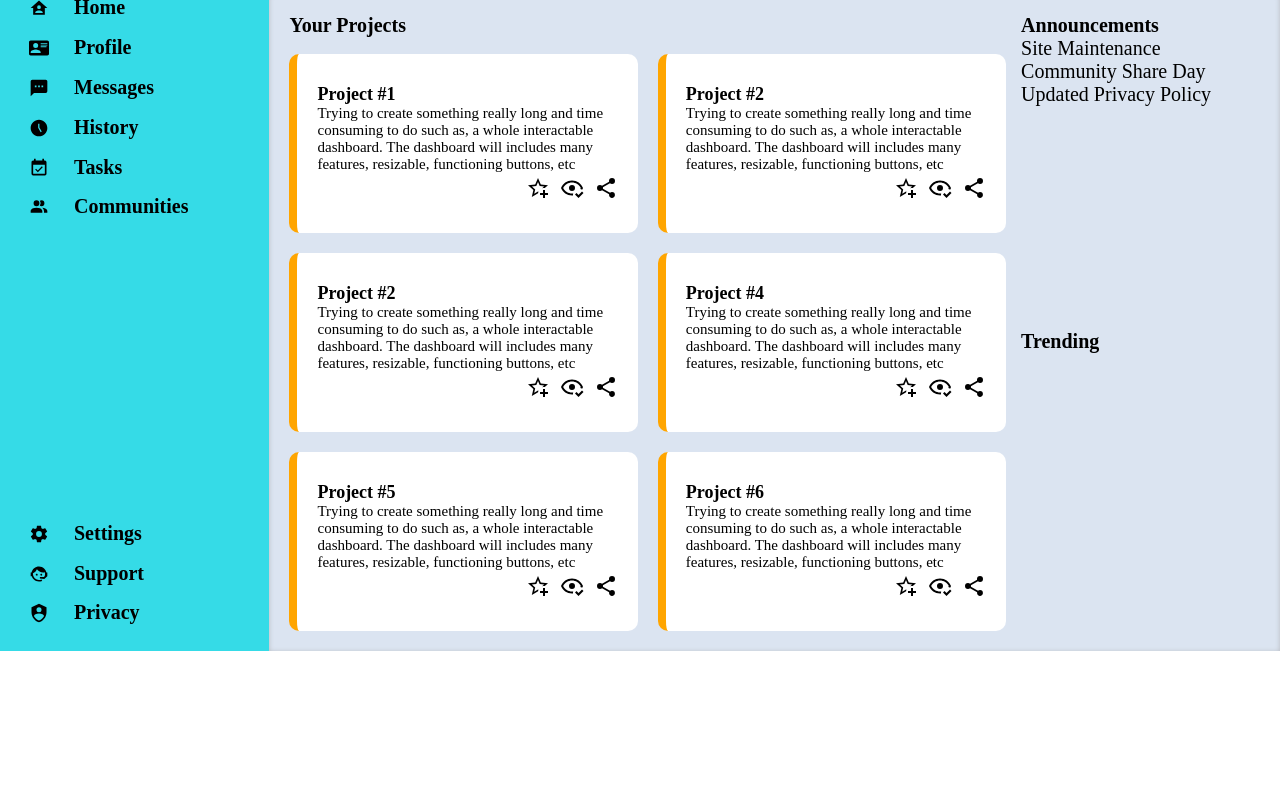
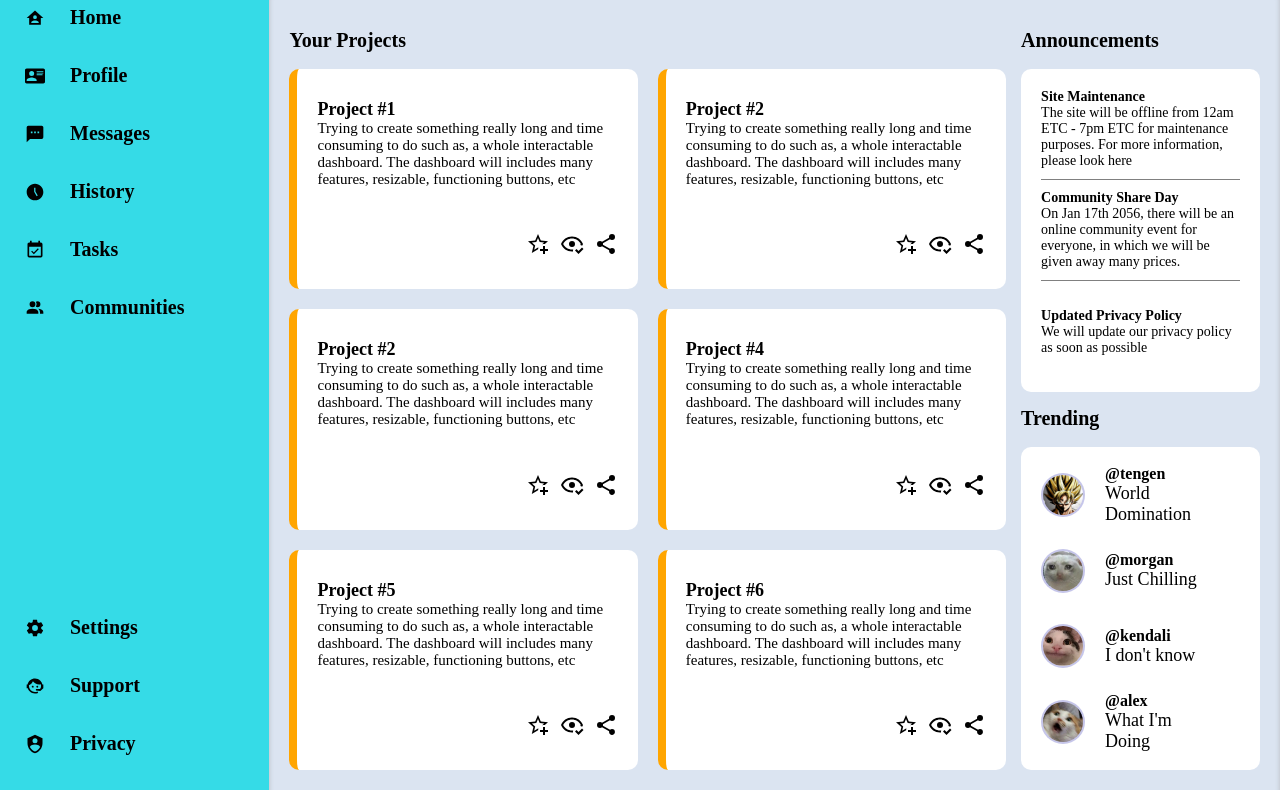
Before and after one commit to sonhoang002/Dashboard, a plain HTML site: page index.html in a window 1280 px wide. Shown: the part 154-944 px from the top of the page. Before the commit the page ends 805 px from the top, so only its background shows below. Drawn offline with Linux system fonts and the light colour scheme.

Commit message:
finished with a little bit of animation

```diff
--- a/index.html
+++ b/index.html
@@ -28,12 +28,14 @@
 
         <div class="header">
             <div class="search-name">
+                <form action="">
                     <div class="search-icon-bar">
-                    <button id="search-icon"><img src="img/search-24px.png" alt="Search.icon" height="15px" width="15px"></button>
+                        <button id="search-icon" type="submit"><img src="img/search-24px.png" alt="Search.icon" height="15px" width="15px"></button>
                         <input type="search" id="search-bar">
                     </div>
+                </form>
                 <div id="user-loggin-topright">
-                    <img src="img/bell.svg" alt="" height="25px" width="25px">
+                    <div class="bell-icon"></div>
                     <img src="img/2560.avif" alt="profile-pic-user" id="user-img-smaller">
                     <div class="username" id="topright">Something</div>
                 </div>
@@ -61,8 +63,8 @@
                 <div class="your-project-contents-layout">
                     <div class="project-container">
                         <div class="project-contents">
-                            <div class="project-header">Project #1</div>
-                            <div class="project-body">Trying to create something really long and time consuming to do such as, a whole interactable dashboard. The dashboard will includes many features, resizable, functioning buttons, etc</div>
+                            <div class="pat-header">Project #1</div>
+                            <div class="pat-body">Trying to create something really long and time consuming to do such as, a whole interactable dashboard. The dashboard will includes many features, resizable, functioning buttons, etc</div>
                         </div>
                         <div class="project-status-icons">
                             <img src="img/star-plus-outline.svg" alt="fav-icon" id="group-icons">
@@ -73,8 +75,8 @@
 
                     <div class="project-container">
                         <div class="project-contents">
-                            <div class="project-header">Project #2</div>
-                            <div class="project-body">Trying to create something really long and time consuming to do such as, a whole interactable dashboard. The dashboard will includes many features, resizable, functioning buttons, etc</div>
+                            <div class="pat-header">Project #2</div>
+                            <div class="pat-body">Trying to create something really long and time consuming to do such as, a whole interactable dashboard. The dashboard will includes many features, resizable, functioning buttons, etc</div>
                         </div>
                         <div class="project-status-icons">
                             <img src="img/star-plus-outline.svg" alt="fav-icon" id="group-icons">
@@ -85,8 +87,8 @@
 
                     <div class="project-container">
                         <div class="project-contents">
-                            <div class="project-header">Project #2</div>
-                            <div class="project-body">Trying to create something really long and time consuming to do such as, a whole interactable dashboard. The dashboard will includes many features, resizable, functioning buttons, etc</div>
+                            <div class="pat-header">Project #2</div>
+                            <div class="pat-body">Trying to create something really long and time consuming to do such as, a whole interactable dashboard. The dashboard will includes many features, resizable, functioning buttons, etc</div>
                         </div>
                         <div class="project-status-icons">
                             <img src="img/star-plus-outline.svg" alt="fav-icon" id="group-icons">
@@ -97,8 +99,8 @@
 
                     <div class="project-container">
                         <div class="project-contents">
-                            <div class="project-header">Project #4</div>
-                            <div class="project-body">Trying to create something really long and time consuming to do such as, a whole interactable dashboard. The dashboard will includes many features, resizable, functioning buttons, etc</div>
+                            <div class="pat-header">Project #4</div>
+                            <div class="pat-body">Trying to create something really long and time consuming to do such as, a whole interactable dashboard. The dashboard will includes many features, resizable, functioning buttons, etc</div>
                         </div>
                         <div class="project-status-icons">
                             <img src="img/star-plus-outline.svg" alt="fav-icon" id="group-icons">
@@ -109,8 +111,8 @@
 
                     <div class="project-container">
                         <div class="project-contents">
-                            <div class="project-header">Project #5</div>
-                            <div class="project-body">Trying to create something really long and time consuming to do such as, a whole interactable dashboard. The dashboard will includes many features, resizable, functioning buttons, etc</div>
+                            <div class="pat-header">Project #5</div>
+                            <div class="pat-body">Trying to create something really long and time consuming to do such as, a whole interactable dashboard. The dashboard will includes many features, resizable, functioning buttons, etc</div>
                         </div>
                         <div class="project-status-icons">
                             <img src="img/star-plus-outline.svg" alt="fav-icon" id="group-icons">
@@ -121,8 +123,8 @@
 
                     <div class="project-container">
                         <div class="project-contents">
-                            <div class="project-header">Project #6</div>
-                            <div class="project-body">Trying to create something really long and time consuming to do such as, a whole interactable dashboard. The dashboard will includes many features, resizable, functioning buttons, etc</div>
+                            <div class="pat-header">Project #6</div>
+                            <div class="pat-body">Trying to create something really long and time consuming to do such as, a whole interactable dashboard. The dashboard will includes many features, resizable, functioning buttons, etc</div>
                         </div>
                         <div class="project-status-icons">
                             <img src="img/star-plus-outline.svg" alt="fav-icon" id="group-icons">
@@ -135,23 +137,59 @@
 
             <div class="contents-components" id="announcements">
                 <div class="header-name">Announcements</div>
+                <div class="announcement-background">
                     <div class="announcements-container">
-                    <div class="announcements-contents">
-                        <div class="announcements-header">Site Maintenance</div>
-                        <div class="announcements-body"></div>
+                        <div class="announcements-contents" id="announ-1">
+                            <div class="pat-header pat-smaller-header">Site Maintenance</div>
+                            <div class="pat-body pat-center-body">The site will be offline from 12am ETC - 7pm ETC for maintenance purposes. For more information, please look <a>here</a></div>
                         </div>
-                    <div class="announcements-contents">
-                        <div class="announcements-header">Community Share Day</div>
-                        <div class="announcements-body"></div>
+
+                        <div class="announcements-contents" id="announ-2">
+                            <div class="pat-header pat-smaller-header">Community Share Day</div>
+                            <div class="pat-body pat-center-body">On Jan 17th 2056, there will be an online community event for everyone, in which we will be given away many prices.</div>
                         </div>
-                    <div class="announcements-contents">
-                        <div class="announcements-header">Updated Privacy Policy</div>
-                        <div class="announcements-body"></div>
+
+                        <div class="announcements-contents" id="announ-3">
+                            <div class="pat-header pat-smaller-header">Updated Privacy Policy</div>
+                            <div class="pat-body pat-center-body">We will update our privacy policy as soon as possible</div>
+                        </div>
                     </div>
                 </div>
             </div>
             <div class="contents-components" id="trending">
                 <div class="header-name">Trending</div>
+                <div class="trending-background">
+                    <div class="trending-container">
+                        <div class="trending-contents">
+                            <img src="img/lul.jpg" alt="profile-pic-user" id="user-img-smaller2">
+                            <div class="together">
+                                <div class="trending-user-name">@tengen</div>
+                                <div class="trending-user-tag">World Domination</div>
+                            </div>
+                        </div>
+                        <div class="trending-contents">
+                            <img src="img/lul2.webp" alt="profile-pic-user" id="user-img-smaller2">
+                            <div class="together">
+                                <div class="trending-user-name">@morgan</div>
+                                <div class="trending-user-tag">Just Chilling</div>
+                            </div>
+                        </div>
+                        <div class="trending-contents">
+                            <img src="img/lul3.webp" alt="profile-pic-user" id="user-img-smaller2">
+                            <div class="together">
+                                <div class="trending-user-name">@kendali</div>
+                                <div class="trending-user-tag">I don't know</div>
+                            </div>
+                        </div>
+                        <div class="trending-contents">
+                            <img src="img/lul4.png" alt="profile-pic-user" id="user-img-smaller2">
+                            <div class="together">
+                                <div class="trending-user-name">@alex</div>
+                                <div class="trending-user-tag">What I'm Doing</div>
+                            </div>
+                        </div>
+                    </div>
+                </div>
             </div>
         </div>
     </div>
--- a/style.css
+++ b/style.css
@@ -15,7 +15,6 @@ body {
 
 /* Sidebar */
 .sidebar {
-    padding: 15px;
     background-color: rgb(53, 219, 231);
     grid-column: 1/2;
     grid-row: 1/3;
@@ -27,7 +26,7 @@ body {
     display: flex;
     align-items: center;
 
-    padding: 0;
+    padding: 15px;
     font-size: 1.5em;
     font-weight: bold;
 }
@@ -45,7 +44,6 @@ body {
 
     font-size: 1em;
     font-weight: bold;
-    padding: 14px;
 }
 
 .sidebar-components > div > img {
@@ -56,7 +54,12 @@ body {
 
 .sidebar-components > div {
     display: flex;
+    flex-direction: row;
+    flex: 1;
+
+    padding: 10px 25px;
     align-items: center;
+    transition: transform 0.3s ease;
 }
 
 #user-feature {
@@ -65,11 +68,14 @@ body {
 
 #user-ssp {
     margin-top: auto;
+    margin-bottom: 40px;
 }
 
 .sidebar-components > div:hover {
+    background-color: rgb(12, 174, 185);
     opacity: 0.7;
     cursor: pointer;
+    transform: translateY(-3px);
 }
 
 /* HEADER */
@@ -94,6 +100,11 @@ body {
     padding: 15px;
 }
 
+form {
+    display: flex;
+    align-items: center;
+}
+
 #search-icon {
     border: none;
     outline: none;
@@ -115,6 +126,8 @@ input[type="search"] {
     border: none;
     border-radius: 15px;
     height: 30px;
+
+    font-size: 16px;
 }
 
 input[type="search"]:hover {
@@ -148,6 +161,20 @@ input[type="search"]:hover {
     justify-content: flex-end;
 }
 
+
+
+.bell-icon {
+    width: 25px;
+    height: 25px;
+    background-image: url(img/bell.svg);
+    background-size: cover;
+}
+
+.bell-icon:hover {
+    background-image: url(img/bell-outline.svg);
+    cursor: pointer;
+}
+
 /* HEADER LOWER HALF */
 .actions {
     display: grid;
@@ -158,7 +185,7 @@ input[type="search"]:hover {
 }
 
 img[alt="profile-pic-user"] {
-    background-color: rgb(91, 91, 201);
+    background-color: rgb(208, 208, 245);
     border: 2px solid rgba(0, 0, 0, 0.048);
     border-radius: 50%;
     justify-self: center;
@@ -168,15 +195,23 @@ img[alt="profile-pic-user"] {
     text-align: center;
     height: 60px;
     width: 60px;
+    flex-shrink: 0;
 }
 
 #greet {
-    font-size: 0.7em;
+    font-weight: bold;
+    font-size: 0.8em;
+
+    display: flex;
+    flex-direction: column;
+    flex: 1;
+    justify-content: center;
 }
 
 .username-container {
-    display: grid;
-    align-items: center;
+    display: flex;
+    flex-direction: column;
+    justify-content: center;
     padding-left: 20px;
 }
 
@@ -202,10 +237,16 @@ img[alt="profile-pic-user"] {
 
     cursor: pointer;
     text-align: center;
+    transition: transform 0.3s ease;
 }
 
 .btn:hover {
-    opacity: 0.7;
+    background-color: rgb(102, 221, 221);
+     transform: translateY(-3px);
+}
+
+.contents-components {
+    display: grid;
 }
 
 /* CONTENTS */
@@ -213,7 +254,7 @@ img[alt="profile-pic-user"] {
 
     display: grid;
     grid-template: 1fr 1fr / 3fr 1fr;
-    padding: 20px;
+    padding: 35px 20px;
     gap: 15px;
 
     box-shadow: inset 0em 1px 5px 0px #b6b9be;
@@ -224,18 +265,7 @@ img[alt="profile-pic-user"] {
     grid-column: 1 / 2;
     grid-row: 1 / 3;
 
-    display: grid;
     grid-template: 40px 1fr / 1fr 1fr ;
-}
-
-#announcements {
-    grid-column: 2 / 3;
-    grid-row: 1 / 2;
-}
-
-#trending {
-    grid-column: 2 / 3;
-    grid-row: 2 / 3;
 }
 
 /* YOUR PROJECT'S CONTENTS */
@@ -266,18 +296,24 @@ img[alt="profile-pic-user"] {
 
     display: grid;
     grid-template: 1fr 30px / 1fr 1fr;
+    transition: transform 0.2s ease;
+}
+
+.project-container:hover {
+    transform: translateY(-3px);
+    cursor: pointer;
 }
 
 .project-contents {
     grid-column: 1 / 3;
 }
 
-.project-header {
+.pat-header {
     font-weight: bold;
     font-size: 0.9em;
 }
 
-.project-body {
+.pat-body {
     font-weight: lighter;
     font-size: 0.75em;
 }
@@ -299,3 +335,102 @@ img[alt="profile-pic-user"] {
 }
 
 /* ANNOUNCEMENT */
+#announcements {
+    grid-template-rows: 40px 1fr;
+    grid-column: 2 / 3;
+    grid-row: 1 / 2;
+}
+.announcements-container {
+    grid-row: 2/3;
+
+    display: grid;
+    grid-template-rows: repeat(3, 1fr);
+    padding: 10px 20px;
+}
+
+.announcement-background {
+    background-color: white;
+    border-radius: 10px;
+
+    display: flex;
+    justify-content: center;
+}
+
+.announcements-contents {
+    display: flex;
+    flex-direction: column;
+    justify-content: center;
+
+    padding: 10px 0;
+}
+
+.announcements-container > .announcements-contents:not(:last-child) {
+    border-bottom: 1px solid gray;
+}
+
+.pat-center-body, .pat-smaller-header {
+    font-size: 0.7em;
+}
+
+/* TRENDING */
+#trending {
+    grid-template-rows: 40px 1fr;
+    grid-column: 2 / 3;
+    grid-row: 2 / 3;
+}
+
+.trending-container {
+    grid-row: 2/3;
+
+    display: flex;
+    flex-direction: column;
+    flex: 1;
+
+    padding: 10px 20px;
+}
+
+.trending-background {
+    background-color: white;
+    border-radius: 10px;
+    grid-row: 2/3;
+
+    display: flex;
+    flex: 1;
+}
+
+.trending-contents {
+    display: flex;
+    flex: 1;
+    align-items: center;
+}
+
+#user-img-smaller2 {
+    height: 40px;
+    width: 40px;
+    grid-row: 1/3;
+}
+
+.trending-user-name {
+    font-size: 0.8em;
+    font-weight: bold;
+    grid-row: 1/2;
+}
+
+.trending-user-tag {
+    font-size: 0.9em;
+    font-weight: lighter;
+    grid-row: 2/3;
+}
+
+.trending-user-name, .trending-user-tag {
+    padding: 0px 20px;
+
+    display: flex;
+    align-items: center;
+}
+
+.together {
+    display: flex;
+    flex-direction: column;
+    justify-content: center;
+}
```
Also changed, not shown: img/bell-outline.svg (added), img/lul.jpg (added), img/lul2.webp (added), img/lul3.webp (added), img/lul4.png (added). Lines whose indentation alone changed are shown as unchanged.
